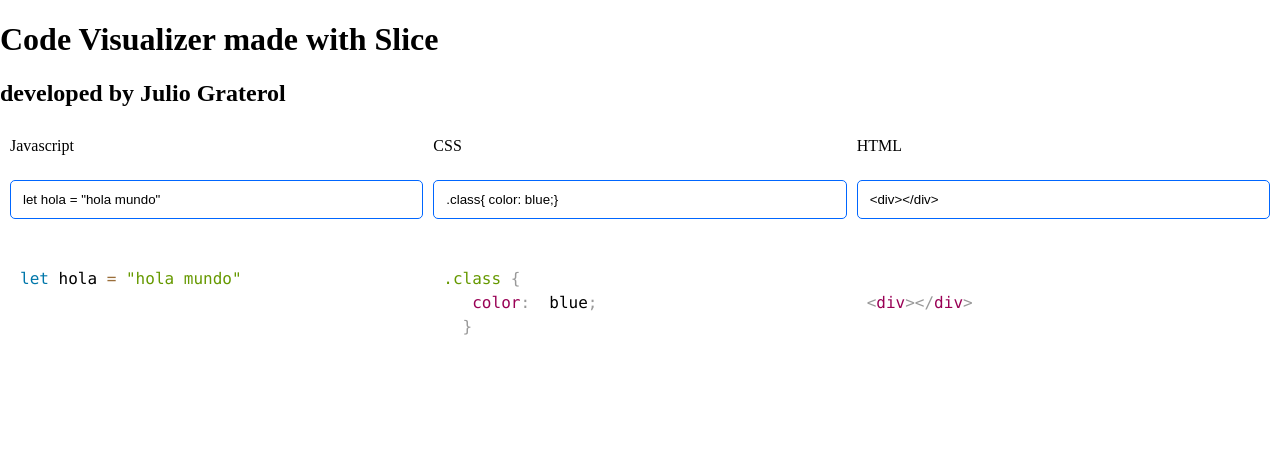
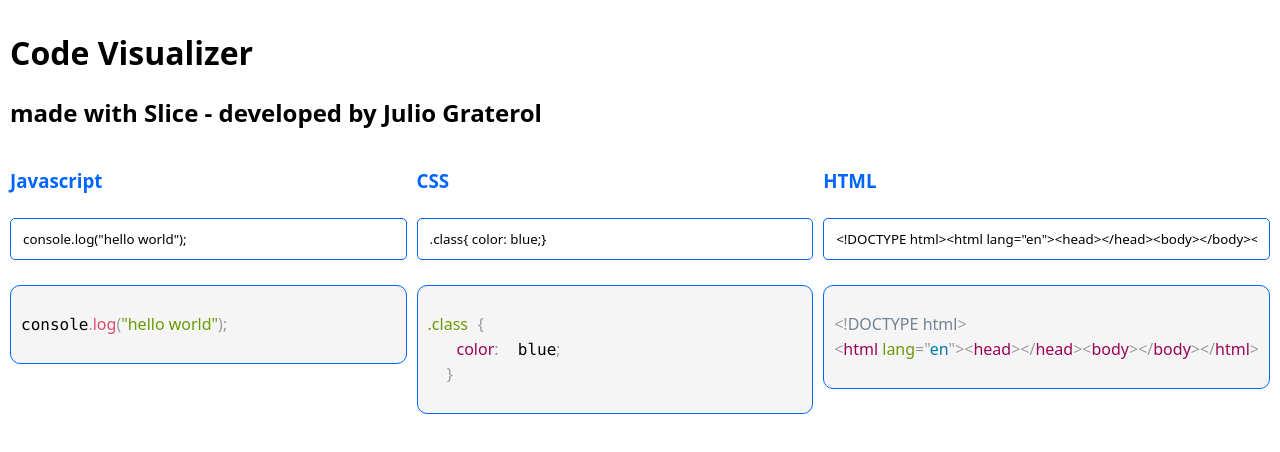
Before and after one commit to juliograterol/code-visualizer, a website with bundled scripts: page src/App/Index/index.html in a window 1280 px wide. Built offline with nearby package versions, Linux system fonts and the light colour scheme.

Commit message:
stylizing code visualizer

```diff
--- a/src/App/Index/index.css
+++ b/src/App/Index/index.css
@@ -10,13 +10,23 @@
   padding-bottom: 25px;
 }
   */
-
+* {
+  font-family: system-ui, -apple-system, BlinkMacSystemFont, "Segoe UI", Roboto,
+    Oxygen, Ubuntu, Cantarell, "Open Sans", "Helvetica Neue", sans-serif;
+}
+body {
+  padding: 10px;
+}
 .container {
   background-color: var(--primary-background-color);
-  padding: 10px;
   display: flex;
   gap: 10px;
   justify-content: center;
+}
+@media only screen and (max-width: 720px) {
+  .container {
+    display: block;
+  }
 }
 .js_container,
 .css_container,
--- a/src/App/Index/index.html
+++ b/src/App/Index/index.html
@@ -15,12 +15,18 @@
   </head>
 
   <body>
-    <h1>Code Visualizer made with Slice</h1>
-    <h2>developed by Julio Graterol</h2>
+    <h1>Code Visualizer</h1>
+    <h2>made with Slice - developed by Julio Graterol</h2>
     <div class="container">
-      <div class="js_container">Javascript</div>
-      <div class="css_container">CSS</div>
-      <div class="html_container">HTML</div>
+      <div class="js_container">
+        <h3>Javascript</h3>
+      </div>
+      <div class="css_container">
+        <h3>CSS</h3>
+      </div>
+      <div class="html_container">
+        <h3>HTML</h3>
+      </div>
     </div>
     <script src="index.js" type="module"></script>
   </body>
--- a/src/App/Index/index.js
+++ b/src/App/Index/index.js
@@ -14,7 +14,7 @@ loading.start();
 
 const jsContainer = document.querySelector(".js_container");
 const jsInput = await slice.build("Input", {
-  value: `let hola = "hola mundo"`,
+  value: `console.log("hello world");`,
 });
 jsInput.addEventListener("input", () => {
   jsCodeVisualizer.value = jsInput.value;
@@ -59,7 +59,7 @@ cssContainer.appendChild(cssCodeVisualizer);
 //■■■   ■■■     ■■■     ■■■      ■■■ ■■■■■■■■■■■
 const htmlContainer = document.querySelector(".html_container");
 const htmlInput = await slice.build("Input", {
-  value: "<div></div>",
+  value: `<!DOCTYPE html><html lang="en"><head></head><body></body></html>`,
 });
 const htmlCodeVisualizer = await slice.build("CodeVisualizer", {
   value: htmlInput.value,
--- a/src/Components/Visual/CodeVisualizer/CodeVisualizer.css
+++ b/src/Components/Visual/CodeVisualizer/CodeVisualizer.css
@@ -1,14 +1,12 @@
 .codevisualizer_container {
-  /* font-family: "Consolas", "Courier New", monospace; */
+  max-width: 100%;
+  background-color: whitesmoke;
+  border: 1px solid var(--primary-color);
   padding: 10px;
   border-radius: 10px;
+  overflow-x: scroll;
 }
 
-.js_code {
+.codevisualizer {
+  border-radius: 10px;
 }
-/*
-.html_code {
-}
-
-.css_code {
-} */
```
